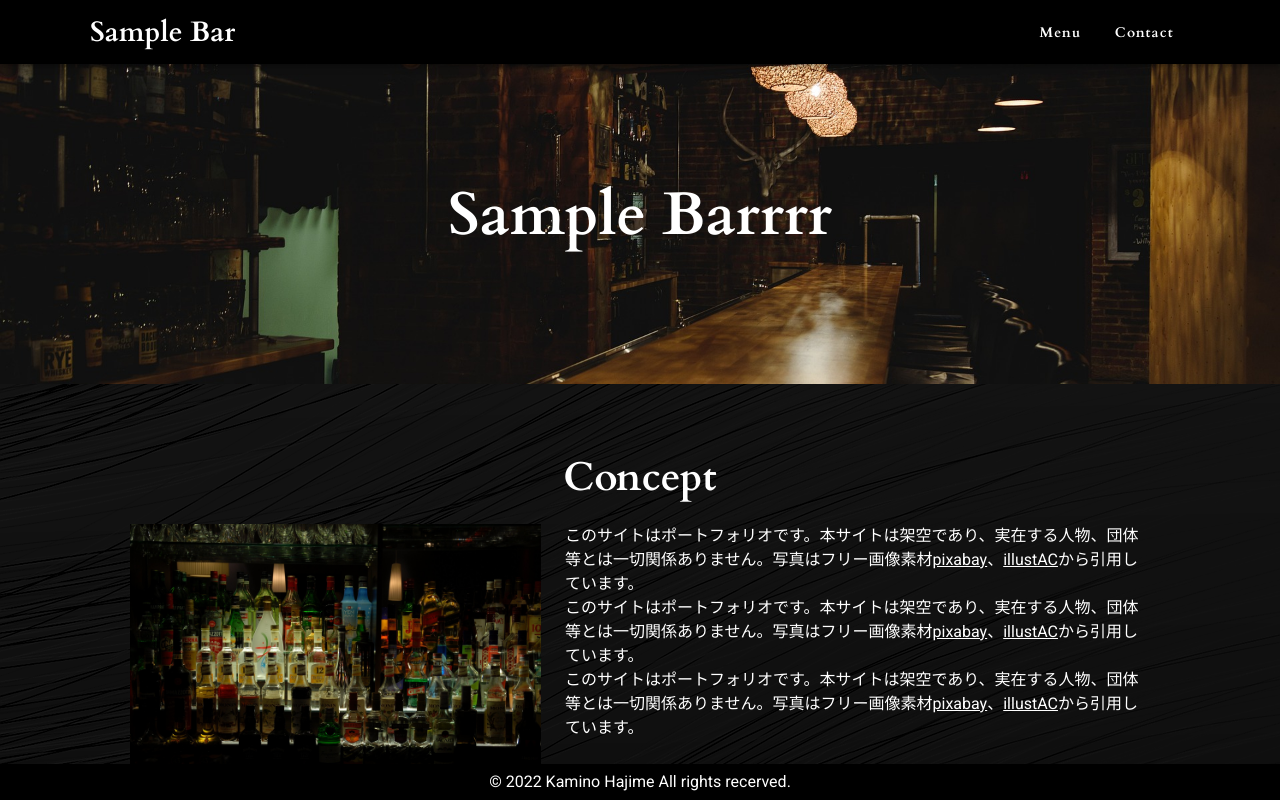
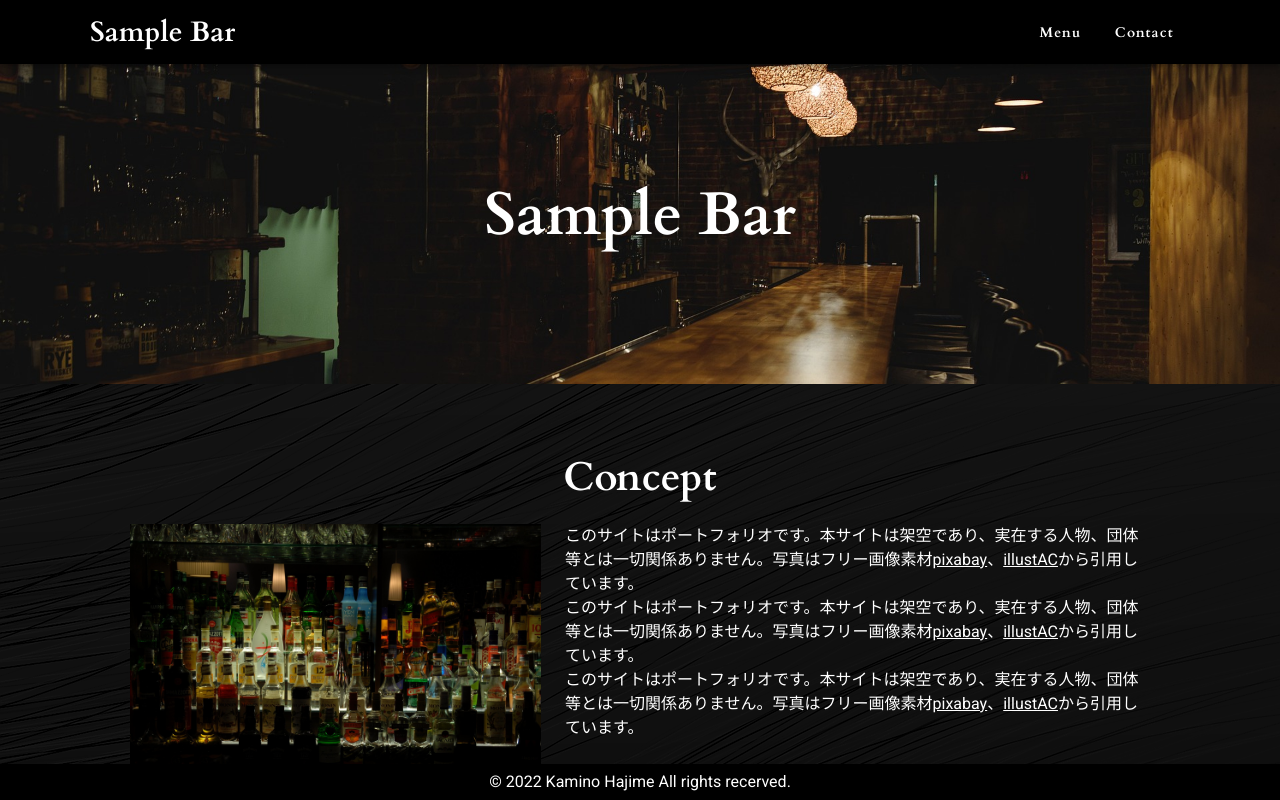
Before and after one commit to iden1107/Medis-Bar, a Nuxt app: page / in a window 1280 px wide. Shown: the top 800 px of the page. Built offline with nearby package versions, Linux system fonts and the light colour scheme.

Commit message:
[modify]タイトル

```diff
--- a/pages/index.vue
+++ b/pages/index.vue
@@ -2,7 +2,7 @@
   <div class="home">
     <section class="top">
       <div class="py-5 mx-auto d-flex align-center justify-center">
-        <p class="white--text">Sample Barrrr</p>
+        <p class="white--text">Sample Bar</p>
       </div>
     </section>
     <section class="concept">
```
